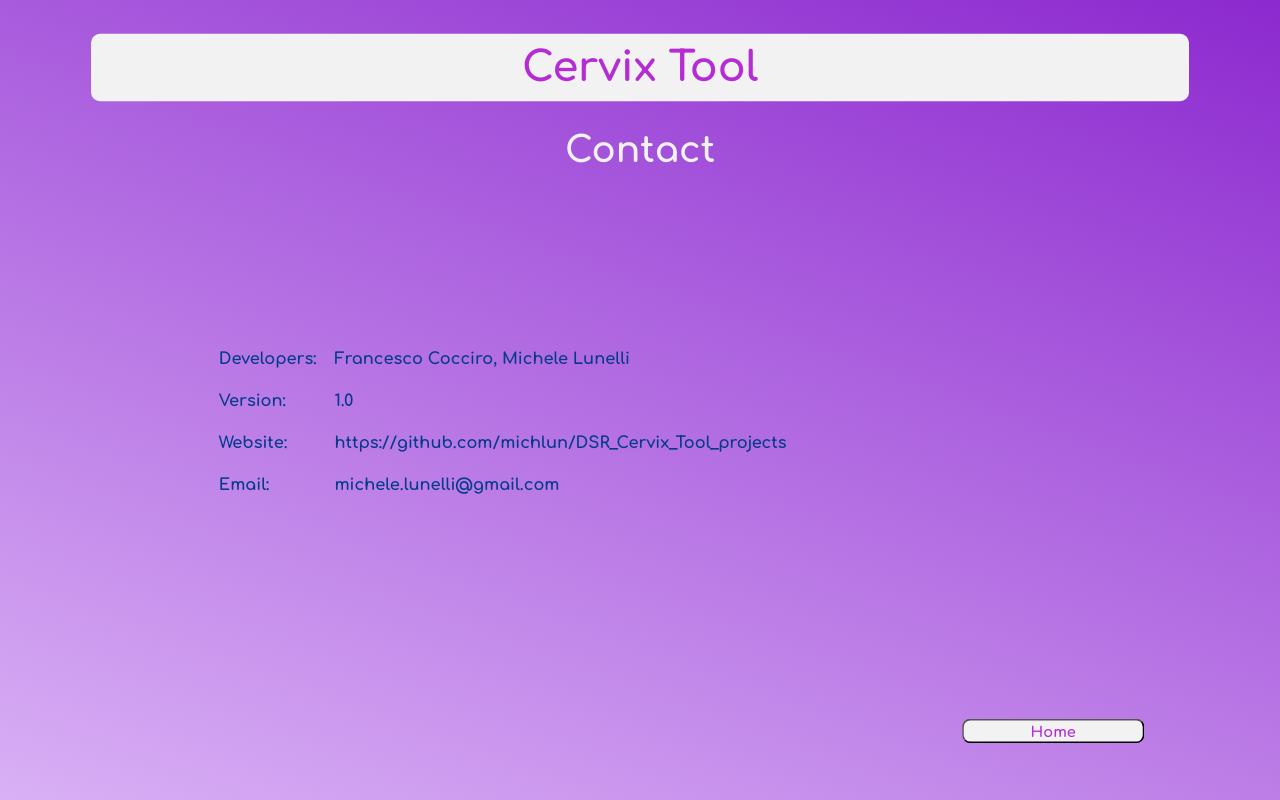
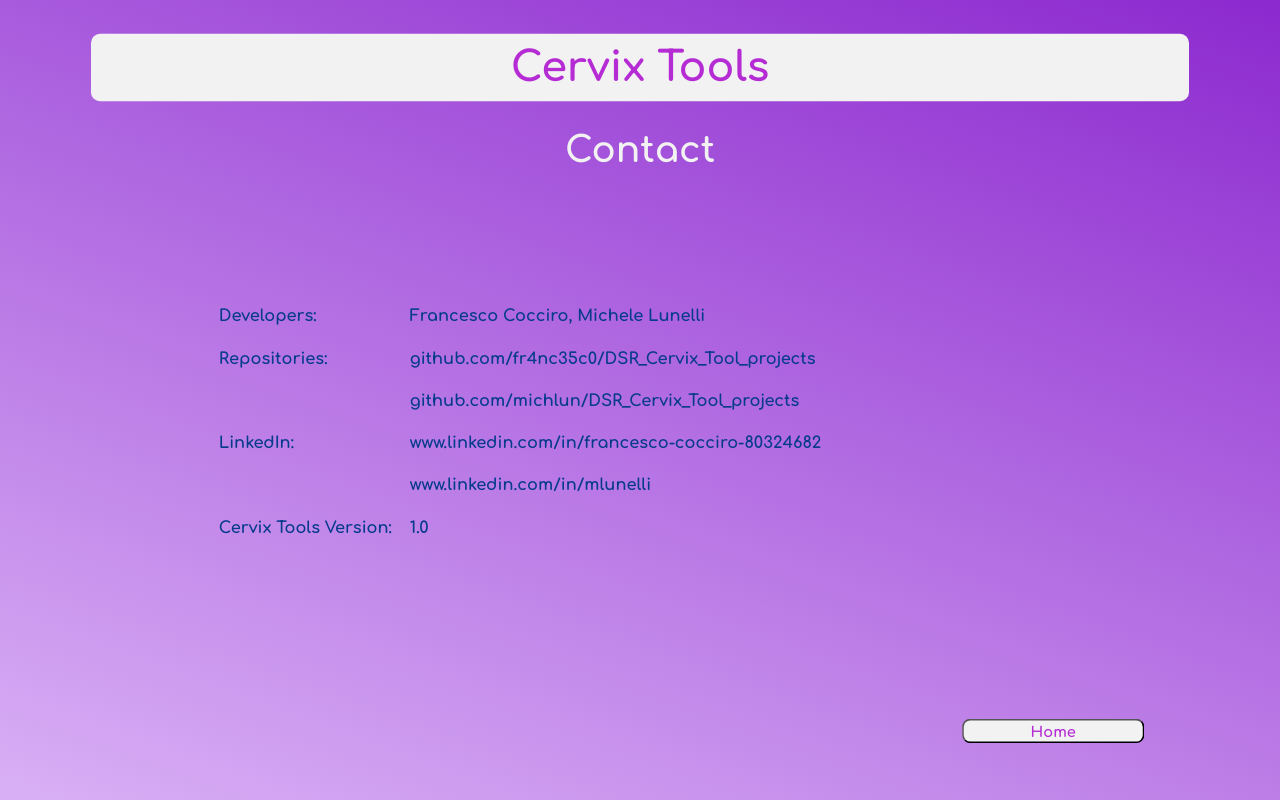
Before and after one commit to michlun/DSR_Cervix_Tool_projects, a Flask app: page /contact in a window 1280 px wide. Run offline with Flask 2, Linux system fonts and the light colour scheme.

Commit message:
Update templates

```diff
--- a/app/templates/base.html
+++ b/app/templates/base.html
@@ -5,12 +5,12 @@
     <link href="{{ url_for('static', filename='css/style-home.css') }}" rel="stylesheet" type="text/css">
 
     <meta charset="UTF-8">
-    <title class="title">Cervix Tool</title>
+    <title class="title">Cervix Tools</title>
 </head>
 <body>
     <div class="grid-container">
         <div class="header">
-            <h1 class="title">{% block Title %}Cervix Tool{% endblock %}</h1>
+            <h1 class="title">{% block Title %}Cervix Tools{% endblock %}</h1>
             <h3 class="undertitle">{% block heading3 %}Heading{% endblock %}</h3>
         </div>
 
--- a/app/templates/contact.html
+++ b/app/templates/contact.html
@@ -12,17 +12,26 @@
             <td>Francesco Cocciro, Michele Lunelli</td>
           </tr>
           <tr>
-            <th>Version:</th>
+            <th>Repositories:</th>
+            <td>github.com/fr4nc35c0/DSR_Cervix_Tool_projects</td>
+          </tr>
+          <tr>
+            <td></td>
+            <td>github.com/michlun/DSR_Cervix_Tool_projects</td>
+          </tr>
+          <tr>
+            <th>LinkedIn:</th>
+            <td>www.linkedin.com/in/francesco-cocciro-80324682</td>
+          </tr>
+          <tr>
+            <td></td>
+            <td>www.linkedin.com/in/mlunelli</td>
+          </tr>
+          <tr>
+            <th>Cervix Tools Version:</th>
             <td>1.0</td>
           </tr>
-          <tr>
-            <th>Website:</th>
-            <td>https://github.com/michlun/DSR_Cervix_Tool_projects</td>
-          </tr>
-          <tr>
-            <th>Email:</th>
-            <td>michele.lunelli@gmail.com</td>
-          </tr>
+
         </table>
     </div>
 </div>
--- a/app/templates/index.html
+++ b/app/templates/index.html
@@ -1,6 +1,6 @@
 {% extends "base.html" %}
 
-{%block heading3 %}Select the functionality{% endblock %}
+{%block heading3 %}Select the tool{% endblock %}
 
 {% block content %}
     <button class="button-home" onclick="window.location.href='./model-1'">Predict the risk</button>
```
Also changed, not shown: app/templates/info_model_2.html (+12 -1 lines), app/templates/upload.html (line endings or trailing spaces).
